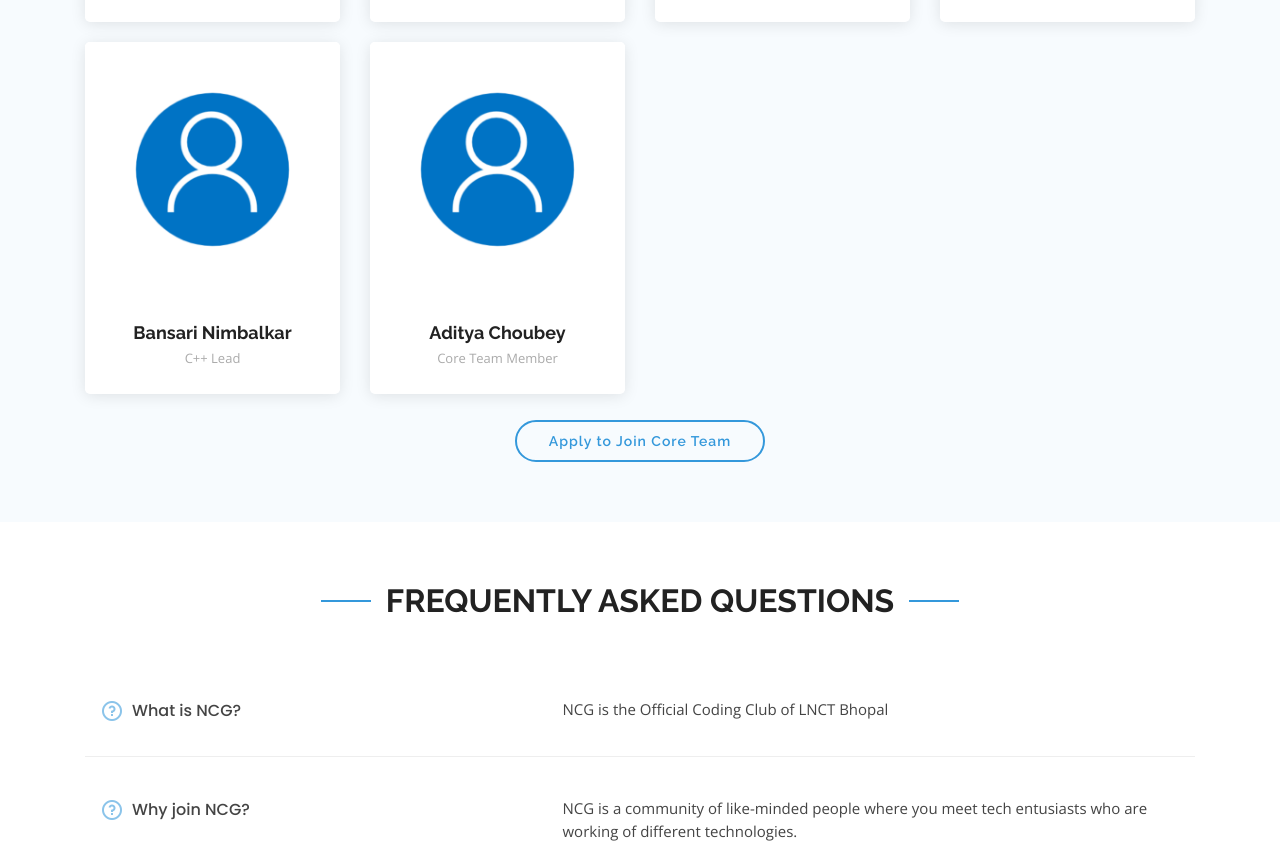
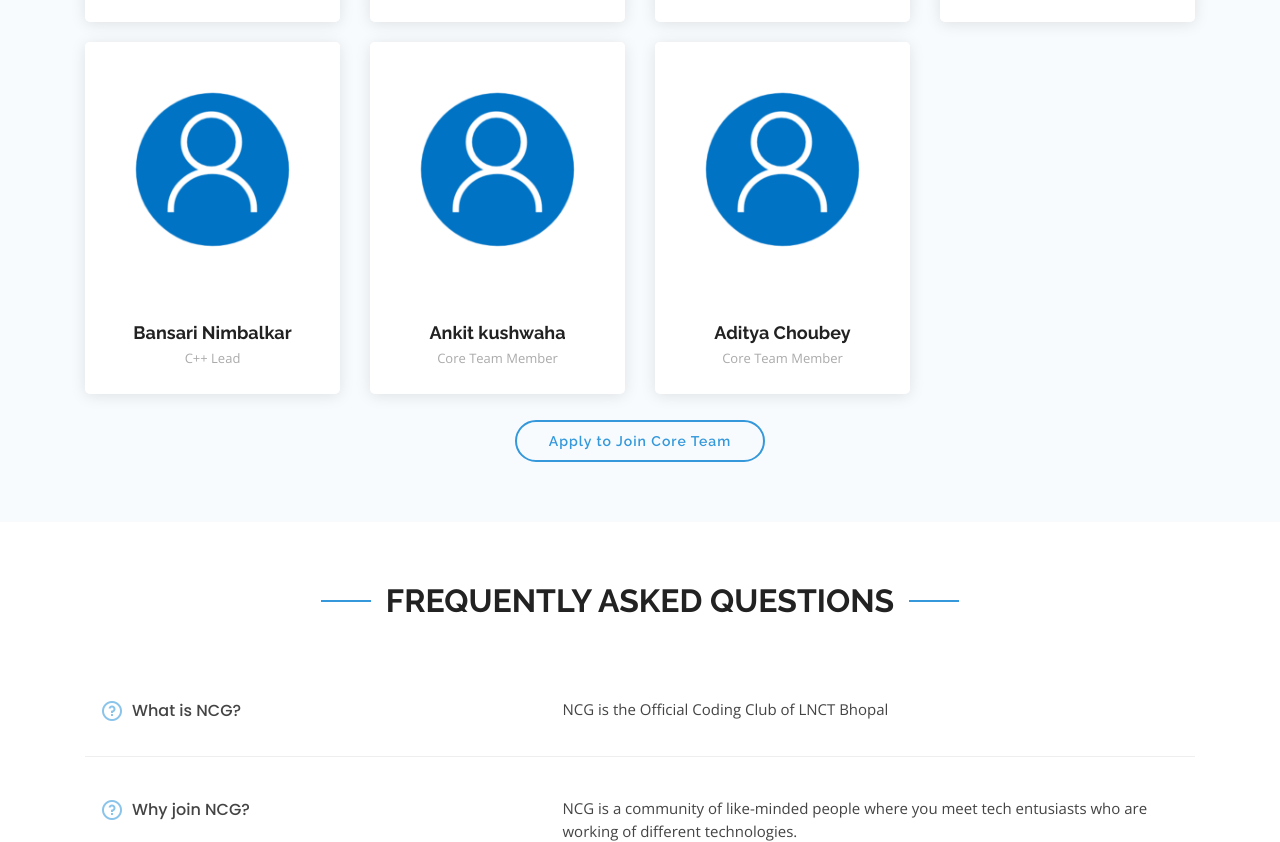
Before and after one commit to letscodedanish/NextGen-Coders, a plain HTML site: page index.html in a window 1280 px wide. Shown: the part 3120-3962 px from the top of the page. Drawn offline with nearby package versions, Linux system fonts and the light colour scheme.

Commit message:
Added Ankit

```diff
--- a/index.html
+++ b/index.html
@@ -1090,6 +1090,23 @@
               </div>
             </div>
             <div class="col-lg-3 col-md-6 d-flex align-items-stretch">
+              <div class="member" data-aos="fade-up" data-aos-delay="400">
+                <div class="member-img">
+                  <img src="assets/img/team/pic.jpg" class="img-fluid" alt="" />
+                  <div class="social">
+                    <!-- <a href="https://www.twitter.com/lnct_coders_group"><i class="icofont-twitter"></i></a>
+                  <a href="https://www.facebook.com/lnct_coders_group"><i class="icofont-facebook"></i></a>
+                  <a href="https://www.instagram.com/lnct_coders_group"><i class="icofont-instagram"></i></a>
+                  <a href="https://www.linkedin.com/in/lnct_coders_group"><i class="icofont-linkedin"></i></a> -->
+                  </div>
+                </div>
+                <div class="member-info">
+                  <h4>Ankit kushwaha</h4>
+                  <span>Core Team Member</span>
+                </div>
+              </div>
+            </div>
+            <div class="col-lg-3 col-md-6 d-flex align-items-stretch">
               <div class="member" data-aos="fade-up" data-aos-delay="100">
                 <div class="member-img">
                   <img src="assets/img/team/pic.jpg" class="img-fluid" alt=""  />
```
